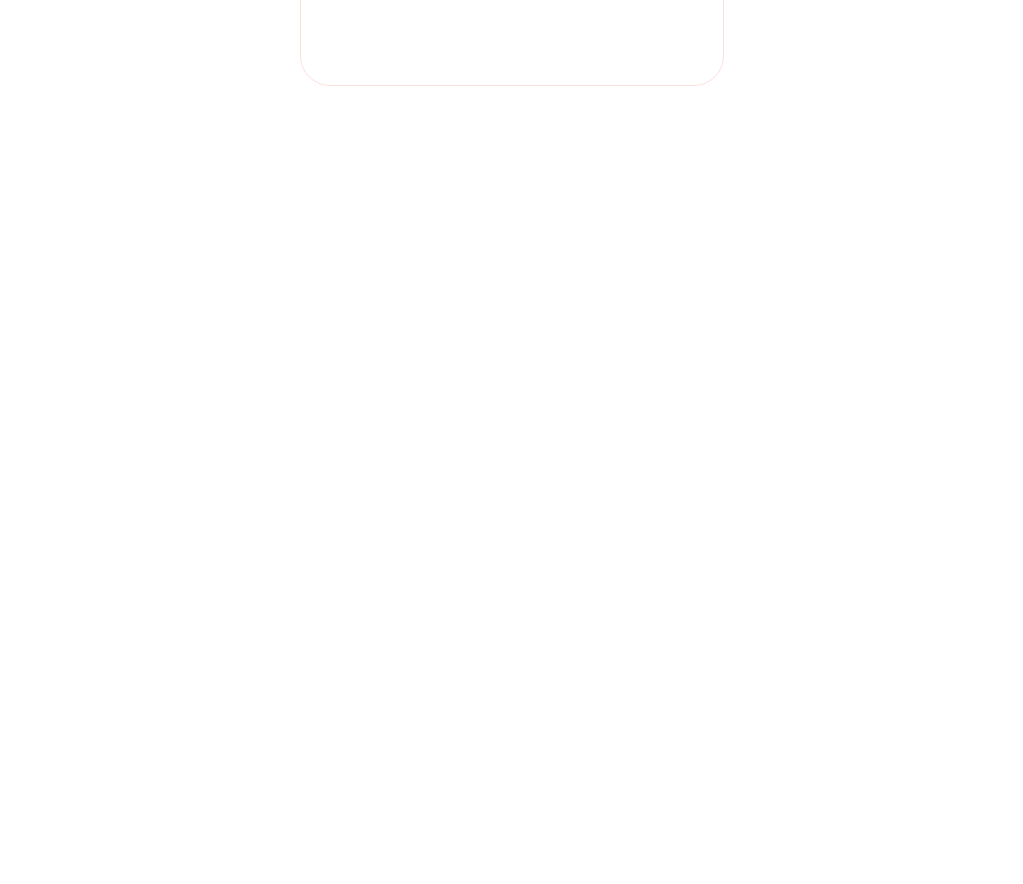
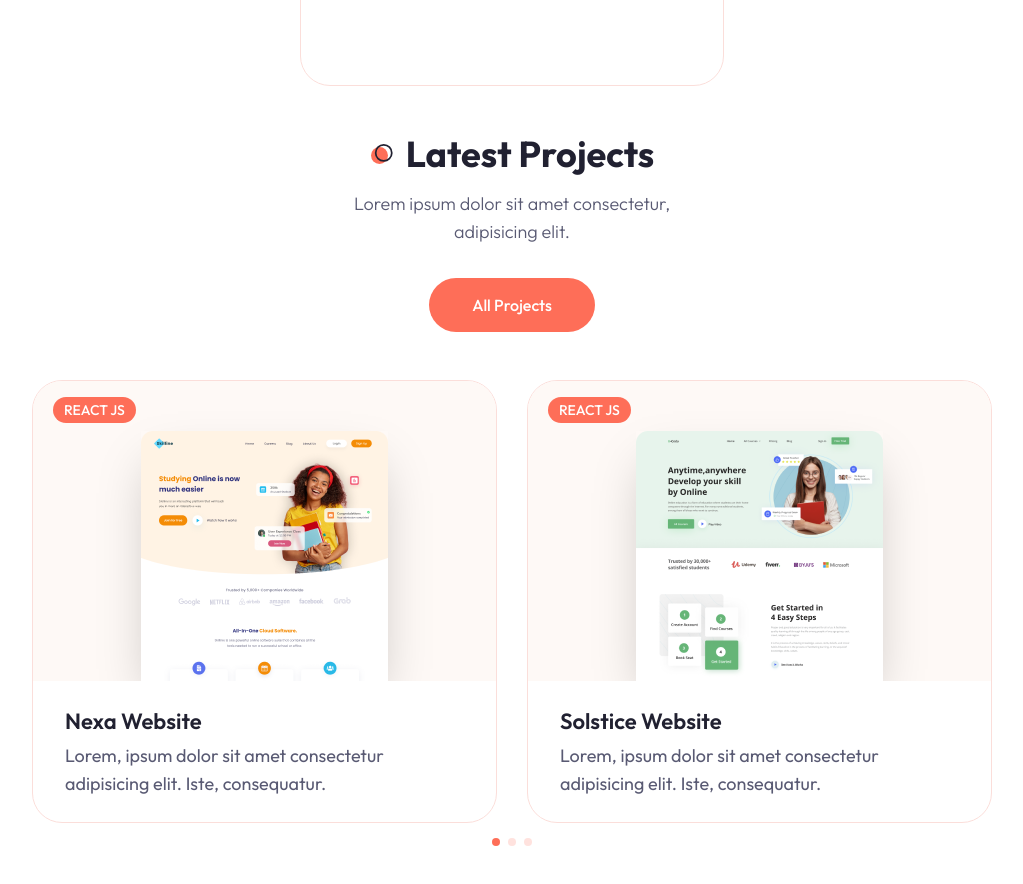
Before and after one commit to irakli85/Portfolio, a Next.js app: page / in a window 1280 px wide. Shown: the part 2600-3484 px from the top of the page, without its empty margins (128-1151 px from the left). Built offline with nearby package versions, Linux system fonts and the light colour scheme.

Commit message:
projects

```diff
--- a/app/globals.css
+++ b/app/globals.css
@@ -91,3 +91,9 @@
 .section-title{
   @apply text-4xl font-bold relative w-max flex items-center justify-between gap-x-3 before:bg-dots_light before:dark:bg-dots_dark  before:bg-no-repeat before:bg-center before:w-[24px] before:h-[24px];
 }
+
+/* swiper bullets styles */
+
+.swiper-horizontal > .section-pagination-bullets .swiper-pagination-bullet, .swiper-pagination-horizontal.swiper-pagination-bullets .swiper-pagination-bullet{
+  @apply bg-primary
+}
--- a/app/page.jsx
+++ b/app/page.jsx
@@ -2,6 +2,7 @@
 import About from "@/components/About";
 import Hero from "@/components/Hero";
 import Services from "@/components/Services";
+import Work from "@/components/Work";
 
 export default function Home() {
   return (
@@ -9,6 +10,7 @@
       <Hero/>
       <About/>
       <Services/>
+      <Work/>
     </main>
   );
 }
--- /dev/null
+++ b/components/ProjectCard.jsx
@@ -0,0 +1,34 @@
+import Image from "next/image"
+import Link from "next/link"
+import {Card, CardHeader} from './ui/card'
+import {Github, Link2Icon} from 'lucide-react'
+import { Badge } from "./ui/badge"
+
+const ProjectCard = ({project}) => {
+  return (
+    <Card className='group overflow-hidden relative'>
+      <CardHeader className='p-0'>
+        {/* image */}
+        <div className="relative w-full h-[300px] flex items-center justify-center bg-tertiary dark:bg-secondary/40 xl:bg-work_project_bg_light xl:dark:bg-work_project_bg_dark xl:bg-[110%] xl:bg-no-repeat overflow-hidden">
+          <Image className="absolute bottom-0 shadow-2xl" src={project.image} width={247} height={250} alt="" priority/>
+        {/* buttons */}
+        <div className="flex gap-x-4">
+          <Link href={project.link} className="bg-secondary w-[54px] h-[54px] rounded-full flex justify-center items-center scale-0 opacity-0 group-hover:scale-100 group-hover:opacity-100 transition-all duration-200">
+            <Link2Icon className="text-white"/>
+          </Link>
+          <Link href={project.github} className="bg-secondary w-[54px] h-[54px] rounded-full flex justify-center items-center scale-0 opacity-0 group-hover:scale-100 group-hover:opacity-100 transition-all duration-200">
+            <Github className="text-white"/>
+          </Link>
+        </div>
+        </div>
+      </CardHeader>
+      <div className="h-full px-8 py-6">
+        <Badge className='uppercase text-sm font-medium mb-2 absolute top-4 left-5'>{project.category}</Badge>
+        <h4 className="h4 mb-1">{project.name}</h4>
+        <p className="text-muted-foreground text-lg">{project.description}</p>
+      </div>
+    </Card>
+  )
+}
+
+export default ProjectCard
--- /dev/null
+++ b/components/Work.jsx
@@ -0,0 +1,122 @@
+'use client'
+import Link from "next/link"
+import { Button } from "./ui/button"
+
+//import swiper react components
+import {Swiper, SwiperSlide} from "swiper/react"
+
+
+// import swiper styles
+import 'swiper/css'
+import 'swiper/css/pagination'
+
+//import required modules
+import {Pagination} from 'swiper/modules'
+
+//components
+import ProjectCard from "@/components/ProjectCard"
+
+const projectData = [
+    {
+        image: '/work/3.png',
+        category: 'react js',
+        name: 'Nexa Website',
+        description: 'Lorem, ipsum dolor sit amet consectetur adipisicing elit. Iste, consequatur.',
+        link: '/',
+        github: '/'
+    },
+    {
+        image: '/work/4.png',
+        category: 'react js',
+        name: 'Solstice Website',
+        description: 'Lorem, ipsum dolor sit amet consectetur adipisicing elit. Iste, consequatur.',
+        link: '/',
+        github: '/'
+    },
+    {
+        image: '/work/2.png',
+        category: 'next js',
+        name: 'Lumina Website',
+        description: 'Lorem, ipsum dolor sit amet consectetur adipisicing elit. Iste, consequatur.',
+        link: '/',
+        github: '/'
+    },
+    {
+        image: '/work/1.png',
+        category: 'next js',
+        name: 'Evolve Website',
+        description: 'Lorem, ipsum dolor sit amet consectetur adipisicing elit. Iste, consequatur.',
+        link: '/',
+        github: '/'
+    },
+    {
+        image: '/work/3.png',
+        category: 'next js',
+        name: 'Ignite Website',
+        description: 'Lorem, ipsum dolor sit amet consectetur adipisicing elit. Iste, consequatur.',
+        link: '/',
+        github: '/'
+    },
+    {
+        image: '/work/4.png',
+        category: 'next js',
+        name: 'Envision Website',
+        description: 'Lorem, ipsum dolor sit amet consectetur adipisicing elit. Iste, consequatur.',
+        link: '/',
+        github: '/'
+    },
+    {
+        image: '/work/1.png',
+        category: 'fullstack',
+        name: 'Serenity Website',
+        description: 'Lorem, ipsum dolor sit amet consectetur adipisicing elit. Iste, consequatur.',
+        link: '/',
+        github: '/'
+    },
+    {
+        image: '/work/3.png',
+        category: 'fullstack',
+        name: 'Nova Website',
+        description: 'Lorem, ipsum dolor sit amet consectetur adipisicing elit. Iste, consequatur.',
+        link: '/',
+        github: '/'
+    },
+    {
+        image: '/work/2.png',
+        category: 'fullstack',
+        name: 'Zenith Website',
+        description: 'Lorem, ipsum dolor sit amet consectetur adipisicing elit. Iste, consequatur.',
+        link: '/',
+        github: '/'
+    }
+]
+
+const Work = () => {
+  return (
+    <section className="relative mb-12 xl:mb-48">
+        <div className="container mx-auto">
+            {/* text */}
+            <div className="max-w-[400px] mx-auto xl:mx-0 text-center xl:text-left mb-12 xl:h-[400px] flex flex-col justify-center items-center xl:items-start">
+                <h2 className="section-title mb-4">Latest Projects</h2>
+                <p className="subtitle mb-8">Lorem ipsum dolor sit amet consectetur, adipisicing elit.</p>
+                <Link href='/projects'><Button>All Projects</Button></Link>
+            </div>
+            {/* slider */}
+            <div className="xl:max-w-[1000px] xl:absolute right-0 top-0">
+                <Swiper className="h-[480px]" slidesPerView={1} breakpoints={{640: {slidesPerView: 2}}} spaceBetween={30} modules={[Pagination]} pagination={{clickable: true}}>
+                    {/* show only the first 4 projects for the slides */}
+                    {projectData.slice(0,4).map((project, index) => {
+                        return(
+                            <SwiperSlide key={index}>
+                                <ProjectCard project={project}/>
+                            </SwiperSlide>
+                        )
+                    })}
+                </Swiper>
+            </div>
+        </div>
+    </section>
+  )
+}
+
+export default Work
--- a/tailwind.config.js
+++ b/tailwind.config.js
@@ -85,7 +85,9 @@
         about_shape_light: 'url(/about/shape-light.svg)',
         about_shape_dark: 'url(/about/shape-dark.svg)',
         dots_light: 'url(/dots-light.svg)',
-        dots_dark: 'url(/dots-dark.svg)'
+        dots_dark: 'url(/dots-dark.svg)',
+        work_project_bg_light: 'url(/work/project-bg-light.png)',
+        work_project_bg_dark: 'url(/work/project-bg-dark.png)'
       }
     },
   },
```
